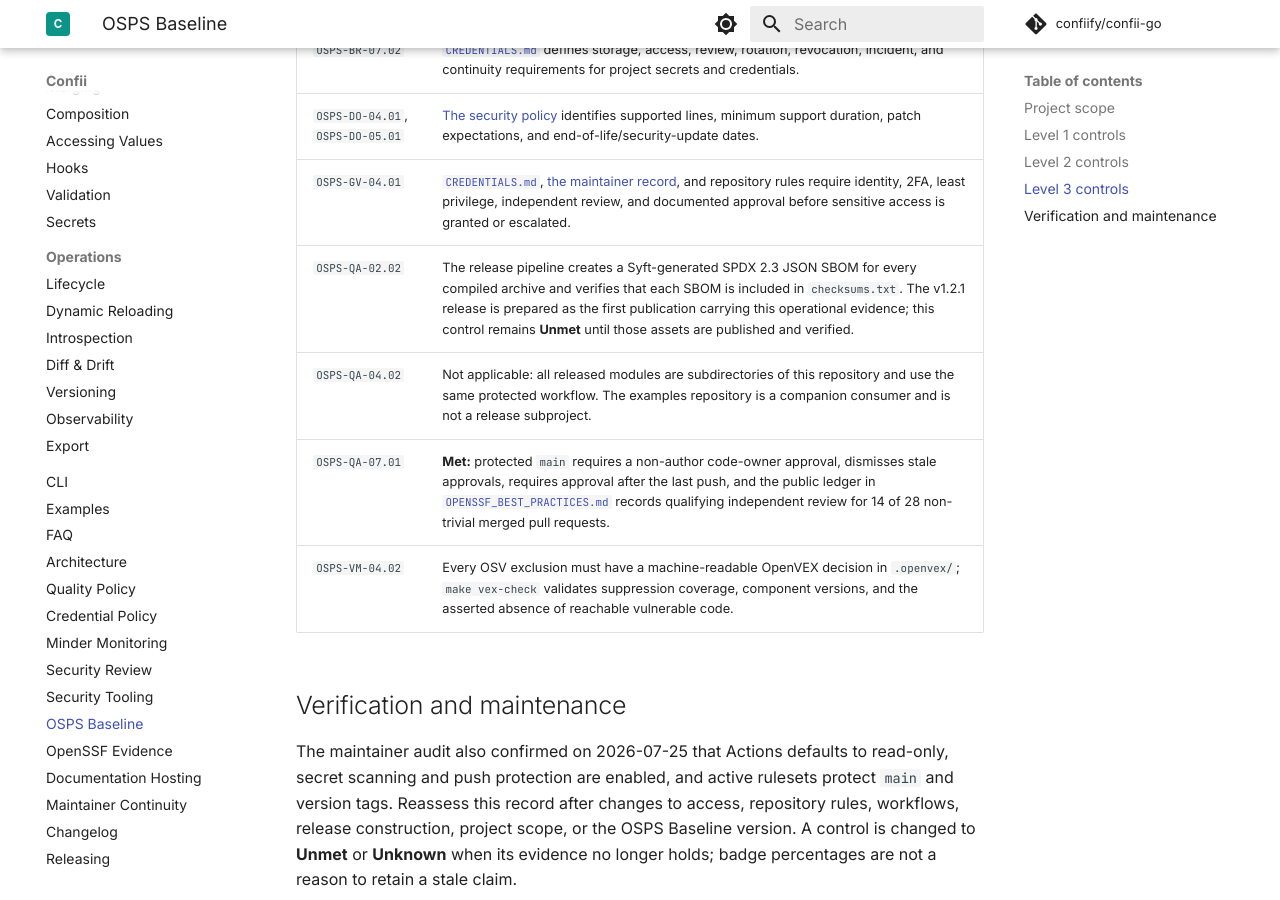
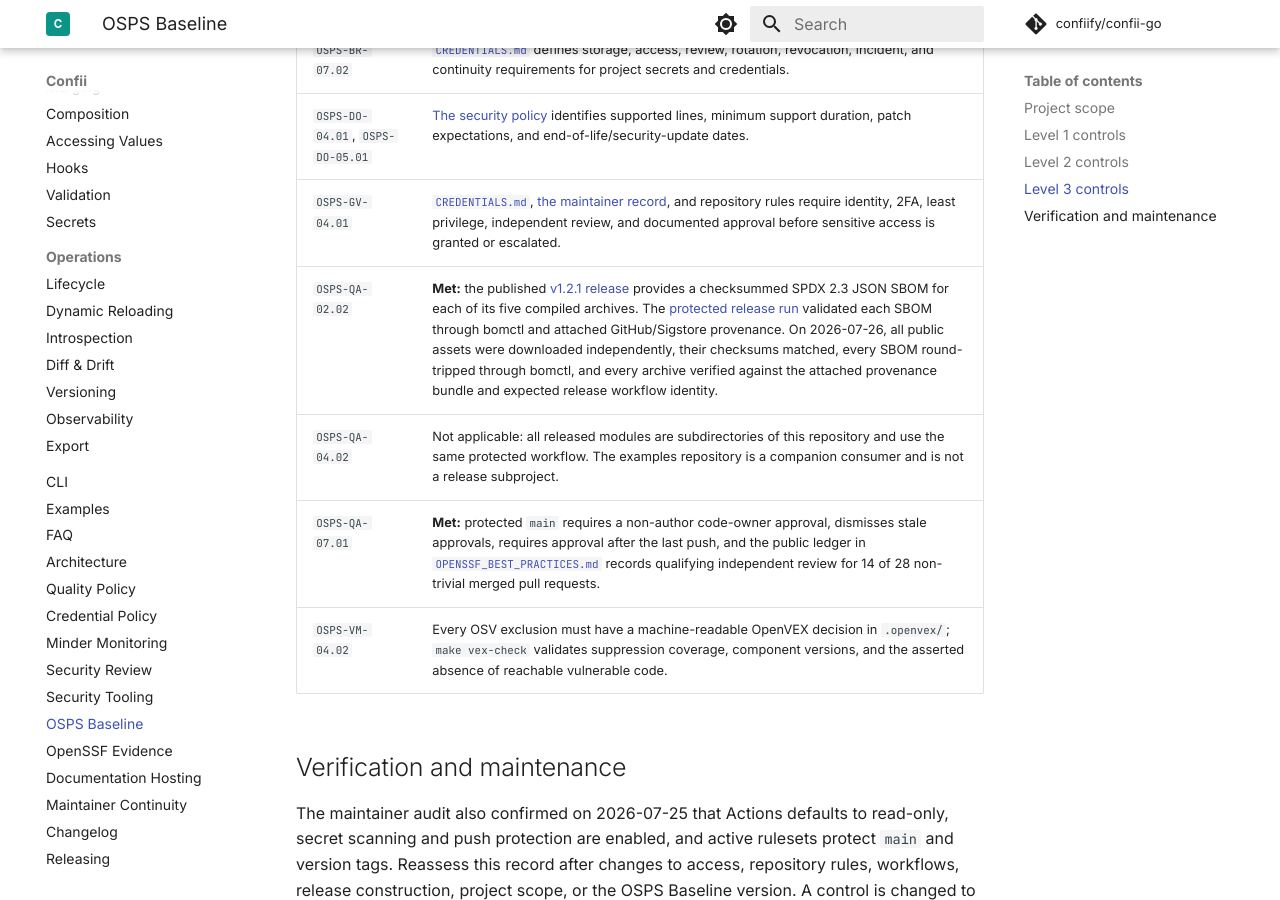
Before and after one commit to confiify/confii-go, an MkDocs documentation site: the page built from docs/OSPS_BASELINE.md, in a window 1280 px wide and 900 px high, scrolled down 3465 px. Built offline with MkDocs 1.6.1 and Material for MkDocs 9.7.7, drawn with Linux system fonts in a browser that asks for light colours; comment, search, counter and statistics services are not loaded.

Commit message:
docs: record v1.2.1 SBOM evidence (#81)
## Summary

- mark `OSPS-QA-02.02` Met now that compiled v1.2.1 release assets are
publicly available with SBOMs
- link the published release and protected release workflow as durable
operational evidence
- record the independent post-publication checksum, bomctl, OpenVEX, and
provenance verification performed on 2026-07-26
- make archived API baselines resolve their root module from the same
signed source archive instead of depending on module-proxy propagation
timing

## Evidence

The [v1.2.1
release](https://github.com/confiify/confii-go/releases/tag/v1.2.1)
contains:

- five compiled platform archives
- one SPDX 2.3 JSON SBOM for each archive
- `checksums.txt` covering all archives, SBOMs, and OpenVEX metadata
- the machine-readable OpenVEX decision
- a GitHub/Sigstore provenance bundle

The [protected release
run](https://github.com/confiify/confii-go/actions/runs/30172392339)
completed successfully and validated the tag set, modules, cloud
consumers, VEX metadata, SBOMs, checksums, and attestations before
publication.

## Independent verification

- downloaded all 13 public release assets into an isolated temporary
directory
- verified every entry in `checksums.txt`
- validated SPDX 2.3 structure for all five SBOMs
- imported and re-exported every SBOM through pinned `bomctl`/protobom
- validated the OpenVEX document structure
- verified all five archives against `confii-v1.2.1.intoto.jsonl` and
the expected `release.yaml` signer workflow
- confirmed all three annotated release tags have valid
GitHub-recognized signatures from `confii.connect@gmail.com` and target
commit `395a97b7cceac2dde5b60b8037861f0a9f548536`
- `jq empty .bestpractices.json`
- `make docs-check`
- `git diff --check`
- clean-cache `make api-compat` against v1.2.1 while proxy.golang.org
still returned `unknown revision`; every root and cloud build-tag
surface passed from the isolated signed baseline archive

Go proxy indexing is being monitored separately; it does not alter the
compiled-release SBOM evidence asserted by this control. The API-check
change removes proxy freshness from compatibility correctness without
bypassing or changing the v1.2.1 baseline.

---------

Signed-off-by: confiify <confii.connect@gmail.com>

```diff
--- a/docs/OSPS_BASELINE.md
+++ b/docs/OSPS_BASELINE.md
@@ -71,7 +71,7 @@
 | `OSPS-BR-07.02` | [`CREDENTIALS.md`](CREDENTIALS.md) defines storage, access, review, rotation, revocation, incident, and continuity requirements for project secrets and credentials. |
 | `OSPS-DO-04.01`, `OSPS-DO-05.01` | [The security policy](https://github.com/confiify/confii-go/security/policy) identifies supported lines, minimum support duration, patch expectations, and end-of-life/security-update dates. |
 | `OSPS-GV-04.01` | [`CREDENTIALS.md`](CREDENTIALS.md), [the maintainer record](https://github.com/confiify/confii-go/blob/main/MAINTAINERS.md), and repository rules require identity, 2FA, least privilege, independent review, and documented approval before sensitive access is granted or escalated. |
-| `OSPS-QA-02.02` | The release pipeline creates a Syft-generated SPDX 2.3 JSON SBOM for every compiled archive and verifies that each SBOM is included in `checksums.txt`. The v1.2.1 release is prepared as the first publication carrying this operational evidence; this control remains **Unmet** until those assets are published and verified. |
+| `OSPS-QA-02.02` | **Met:** the published [v1.2.1 release](https://github.com/confiify/confii-go/releases/tag/v1.2.1) provides a checksummed SPDX 2.3 JSON SBOM for each of its five compiled archives. The [protected release run](https://github.com/confiify/confii-go/actions/runs/30172392339) validated each SBOM through bomctl and attached GitHub/Sigstore provenance. On 2026-07-26, all public assets were downloaded independently, their checksums matched, every SBOM round-tripped through bomctl, and every archive verified against the attached provenance bundle and expected release workflow identity. |
 | `OSPS-QA-04.02` | Not applicable: all released modules are subdirectories of this repository and use the same protected workflow. The examples repository is a companion consumer and is not a release subproject. |
 | `OSPS-QA-07.01` | **Met:** protected `main` requires a non-author code-owner approval, dismisses stale approvals, requires approval after the last push, and the public ledger in [`OPENSSF_BEST_PRACTICES.md`](OPENSSF_BEST_PRACTICES.md) records qualifying independent review for 14 of 28 non-trivial merged pull requests. |
 | `OSPS-VM-04.02` | Every OSV exclusion must have a machine-readable OpenVEX decision in `.openvex/`; `make vex-check` validates suppression coverage, component versions, and the asserted absence of reachable vulnerable code. |
```
Also changed, not shown: .bestpractices.json, 1 other file.
